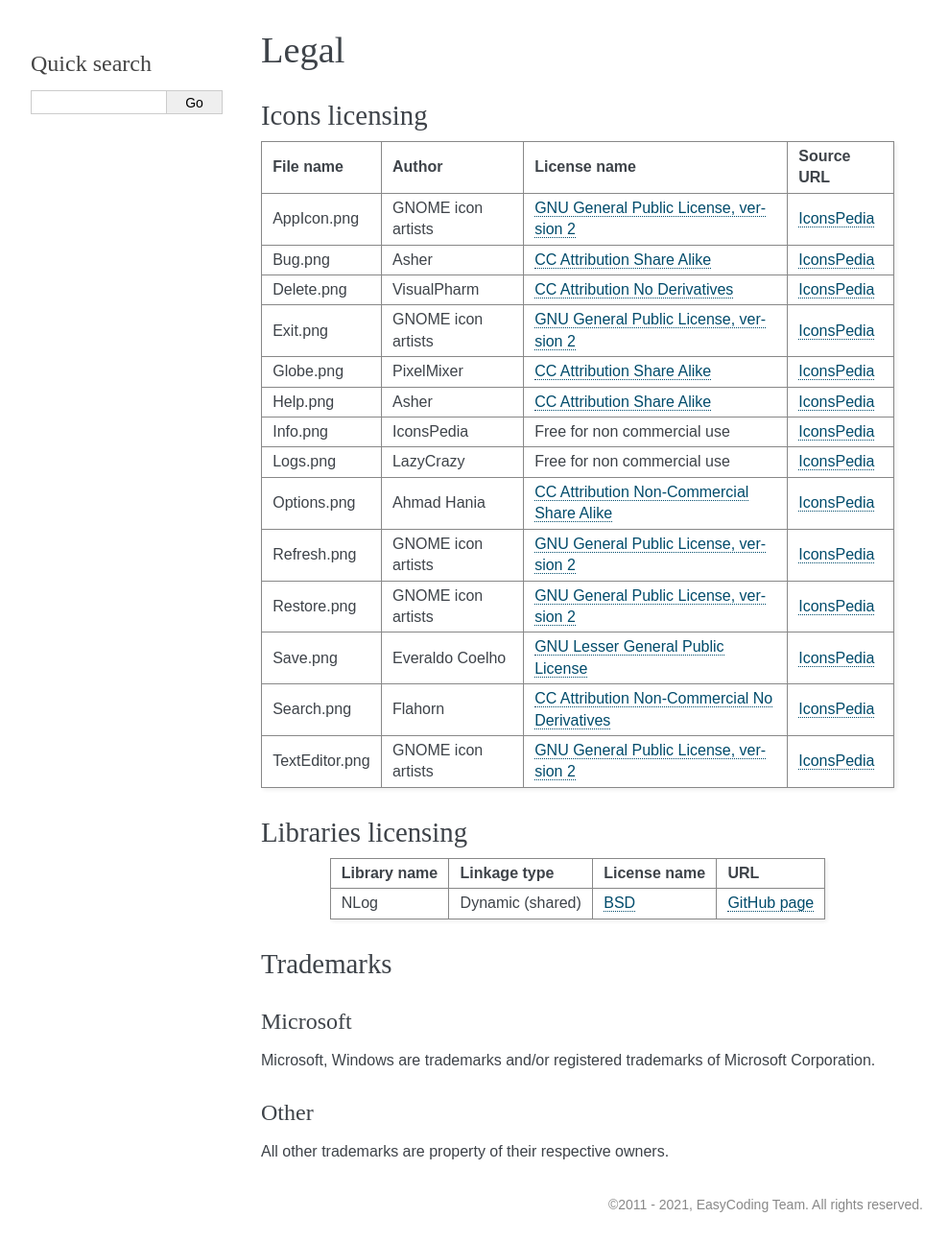
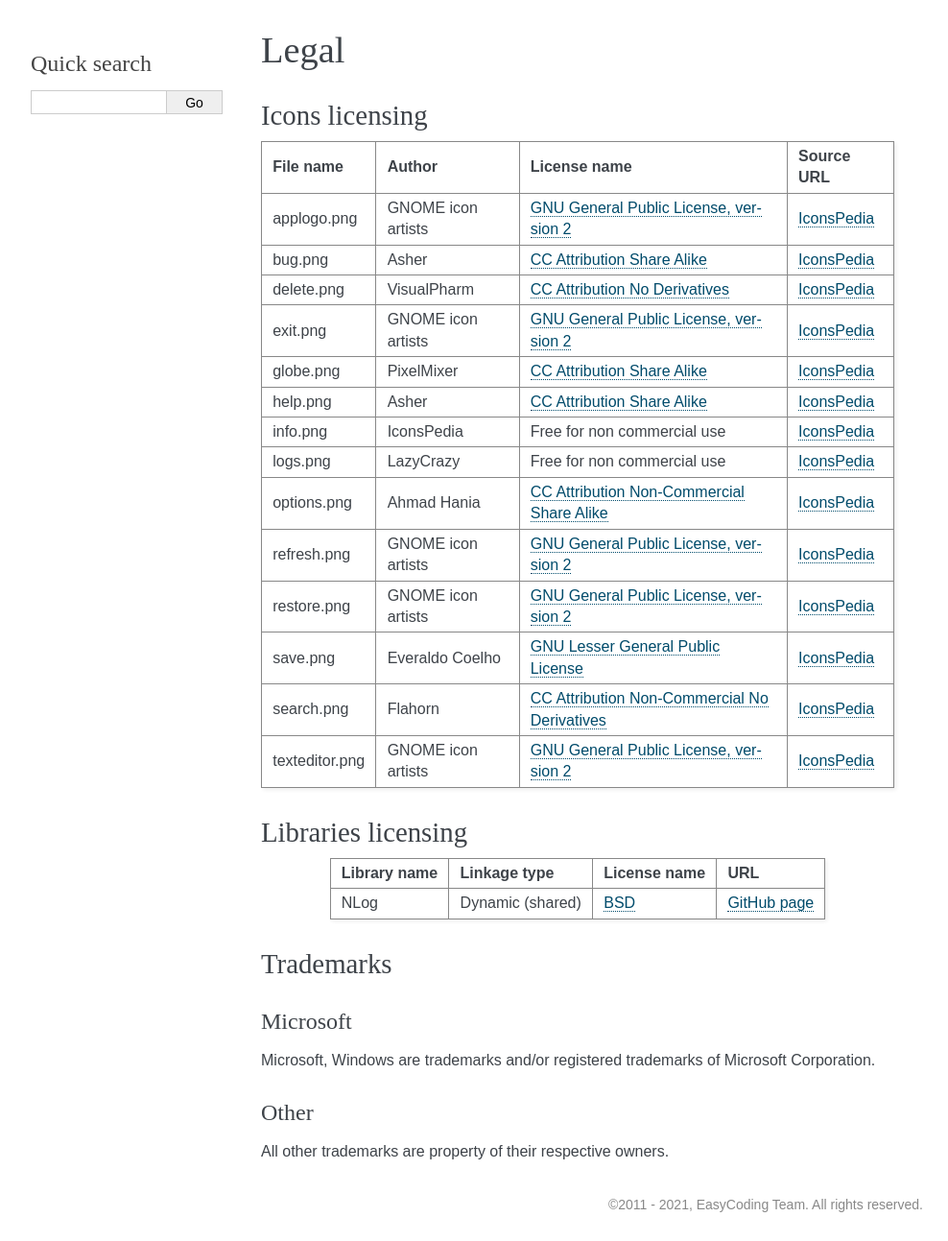
Before and after one commit to xvitaly/mhed, a Sphinx documentation site: the page built from docs/source/legal.rst, in a window 1280 px wide. Shown: the whole page at 96% size, without its empty margins (148-1136 px from the left). Built offline with Sphinx 7.4.7, drawn with Linux system fonts in a browser that asks for light colours.

Commit message:
Updated offline documentation.

```diff
--- a/docs/source/development.rst
+++ b/docs/source/development.rst
@@ -41,7 +41,7 @@ First you will need to install C# complier, Microsoft .NET Framework SDK and oth
   8. download and install `Python 3 for Windows <https://www.python.org/downloads/windows/>`_;
   9. open terminal and install Sphinx-doc using PIP: ``pip3 install sphinx``;
   10. download and install `7-Zip for Windows <https://www.7-zip.org/download.html>`_ to default directory;
-  11. download and install `InnoSetup 6 <http://www.jrsoftware.org/isdl.php>`_ to default directory.
+  11. download and install `InnoSetup <http://www.jrsoftware.org/isdl.php>`_ to default directory.
 
 Automatic build
 ^^^^^^^^^^^^^^^^^^^^^^^^^
--- a/docs/source/legal.rst
+++ b/docs/source/legal.rst
@@ -18,20 +18,20 @@ Icons licensing
 .. csv-table::
     :header: "**File name**", "**Author**", "**License name**", "**Source URL**"
 
-    "AppIcon.png", "GNOME icon artists", "`GNU General Public License, version 2 <https://www.gnu.org/licenses/old-licenses/gpl-2.0.html>`_", "`IconsPedia <https://www.iconspedia.com/icon/gnome-edit-clear-10--7.html>`__"
-    "Bug.png", "Asher", "`CC Attribution Share Alike <https://creativecommons.org/licenses/by-sa/4.0/legalcode>`_", "`IconsPedia <https://www.iconspedia.com/icon/bug-8000.html>`__"
-    "Delete.png", "VisualPharm", "`CC Attribution No Derivatives <https://creativecommons.org/licenses/by-nd/4.0/legalcode>`_", "`IconsPedia <https://www.iconspedia.com/icon/delete--832.html>`__"
-    "Exit.png", "GNOME icon artists", "`GNU General Public License, version 2 <https://www.gnu.org/licenses/old-licenses/gpl-2.0.html>`_", "`IconsPedia <https://www.iconspedia.com/icon/gnome-application-exit-10-41.html>`__"
-    "Globe.png", "PixelMixer", "`CC Attribution Share Alike <https://creativecommons.org/licenses/by-sa/4.0/legalcode>`_", "`IconsPedia <https://www.iconspedia.com/icon/globe-11618.html>`__"
-    "Help.png", "Asher", "`CC Attribution Share Alike <https://creativecommons.org/licenses/by-sa/4.0/legalcode>`_", "`IconsPedia <https://www.iconspedia.com/icon/help-8051.html>`__"
-    "Info.png", "IconsPedia", "Free for non commercial use", "`IconsPedia <https://www.iconspedia.com/icon/info--206.html>`__"
-    "Logs.png", "LazyCrazy", "Free for non commercial use", "`IconsPedia <https://www.iconspedia.com/icon/elegant--notebook-160--.html>`__"
-    "Options.png", "Ahmad Hania", "`CC Attribution Non-Commercial Share Alike <https://creativecommons.org/licenses/by-nc-sa/4.0/legalcode>`_", "`IconsPedia <https://www.iconspedia.com/icon/options-1321-.html>`__"
-    "Refresh.png", "GNOME icon artists", "`GNU General Public License, version 2 <https://www.gnu.org/licenses/old-licenses/gpl-2.0.html>`_", "`IconsPedia <https://www.iconspedia.com/icon/gnome-view-refresh-111-4.html>`__"
-    "Restore.png", "GNOME icon artists", "`GNU General Public License, version 2 <https://www.gnu.org/licenses/old-licenses/gpl-2.0.html>`_", "`IconsPedia <https://www.iconspedia.com/icon/gnome-edit-undo-11006.html>`__"
-    "Save.png", "Everaldo Coelho", "`GNU Lesser General Public License <https://opensource.org/licenses/LGPL-2.1>`_", "`IconsPedia <https://www.iconspedia.com/icon/save-file-4082.html>`__"
-    "Search.png", "Flahorn", "`CC Attribution Non-Commercial No Derivatives <https://creativecommons.org/licenses/by-nc-nd/4.0/legalcode>`_", "`IconsPedia <https://www.iconspedia.com/icon/search-26-2.html>`__"
-    "TextEditor.png", "GNOME icon artists", "`GNU General Public License, version 2 <https://www.gnu.org/licenses/old-licenses/gpl-2.0.html>`_", "`IconsPedia <https://www.iconspedia.com/icon/gnome-edit-undo-11006.html>`__"
+    "applogo.png", "GNOME icon artists", "`GNU General Public License, version 2 <https://www.gnu.org/licenses/old-licenses/gpl-2.0.html>`_", "`IconsPedia <https://www.iconspedia.com/icon/gnome-edit-clear-10--7.html>`__"
+    "bug.png", "Asher", "`CC Attribution Share Alike <https://creativecommons.org/licenses/by-sa/4.0/legalcode>`_", "`IconsPedia <https://www.iconspedia.com/icon/bug-8000.html>`__"
+    "delete.png", "VisualPharm", "`CC Attribution No Derivatives <https://creativecommons.org/licenses/by-nd/4.0/legalcode>`_", "`IconsPedia <https://www.iconspedia.com/icon/delete--832.html>`__"
+    "exit.png", "GNOME icon artists", "`GNU General Public License, version 2 <https://www.gnu.org/licenses/old-licenses/gpl-2.0.html>`_", "`IconsPedia <https://www.iconspedia.com/icon/gnome-application-exit-10-41.html>`__"
+    "globe.png", "PixelMixer", "`CC Attribution Share Alike <https://creativecommons.org/licenses/by-sa/4.0/legalcode>`_", "`IconsPedia <https://www.iconspedia.com/icon/globe-11618.html>`__"
+    "help.png", "Asher", "`CC Attribution Share Alike <https://creativecommons.org/licenses/by-sa/4.0/legalcode>`_", "`IconsPedia <https://www.iconspedia.com/icon/help-8051.html>`__"
+    "info.png", "IconsPedia", "Free for non commercial use", "`IconsPedia <https://www.iconspedia.com/icon/info--206.html>`__"
+    "logs.png", "LazyCrazy", "Free for non commercial use", "`IconsPedia <https://www.iconspedia.com/icon/elegant--notebook-160--.html>`__"
+    "options.png", "Ahmad Hania", "`CC Attribution Non-Commercial Share Alike <https://creativecommons.org/licenses/by-nc-sa/4.0/legalcode>`_", "`IconsPedia <https://www.iconspedia.com/icon/options-1321-.html>`__"
+    "refresh.png", "GNOME icon artists", "`GNU General Public License, version 2 <https://www.gnu.org/licenses/old-licenses/gpl-2.0.html>`_", "`IconsPedia <https://www.iconspedia.com/icon/gnome-view-refresh-111-4.html>`__"
+    "restore.png", "GNOME icon artists", "`GNU General Public License, version 2 <https://www.gnu.org/licenses/old-licenses/gpl-2.0.html>`_", "`IconsPedia <https://www.iconspedia.com/icon/gnome-edit-undo-11006.html>`__"
+    "save.png", "Everaldo Coelho", "`GNU Lesser General Public License <https://opensource.org/licenses/LGPL-2.1>`_", "`IconsPedia <https://www.iconspedia.com/icon/save-file-4082.html>`__"
+    "search.png", "Flahorn", "`CC Attribution Non-Commercial No Derivatives <https://creativecommons.org/licenses/by-nc-nd/4.0/legalcode>`_", "`IconsPedia <https://www.iconspedia.com/icon/search-26-2.html>`__"
+    "texteditor.png", "GNOME icon artists", "`GNU General Public License, version 2 <https://www.gnu.org/licenses/old-licenses/gpl-2.0.html>`_", "`IconsPedia <https://www.iconspedia.com/icon/gnome-edit-undo-11006.html>`__"
 
 .. index:: libraries, licensing, legal
 .. _legal-libraries:
--- a/docs/source/settings.rst
+++ b/docs/source/settings.rst
@@ -16,7 +16,7 @@ Common settings
 ==========================================
 
   * **Confirm exit** -- enable or disable exit confirmation dialog.
-  * **Preserve form size and location** -- if enabled, will automatically save and restore the main windows size and screen location.
+  * **Preserve form size and location** -- if enabled, will automatically save and restore the window size and screen location.
 
 .. index:: settings, advanced settings, additional settings
 .. _settings-advanced:
--- a/docs/source/using-application.rst
+++ b/docs/source/using-application.rst
@@ -15,7 +15,7 @@ Using application
 Editing Hosts file
 ==========================================
 
-In the first column **IP-address** you must enter a valid IP address (eg. ``127.0.0.1``), and in the second **Hostname**, the hostname (eg. ``localhost``). IPv4 and IPv6 are supported.
+In the first column **IP-address** you must enter a valid IP address (eg. ``127.0.0.1``), and in the second **Hostname**, the hostname (eg. ``localhost``). Both IPv4 and IPv6 are supported.
 
 Multiple hostnames are allowed in one entry. Use a space as a separator. Quotation marks or wildcards are strictly prohibited. Commentaries are also forbidden and will be automatically removed.
 
```
Also changed, not shown: docs/source/getting-started.rst (+6 -6 lines).
